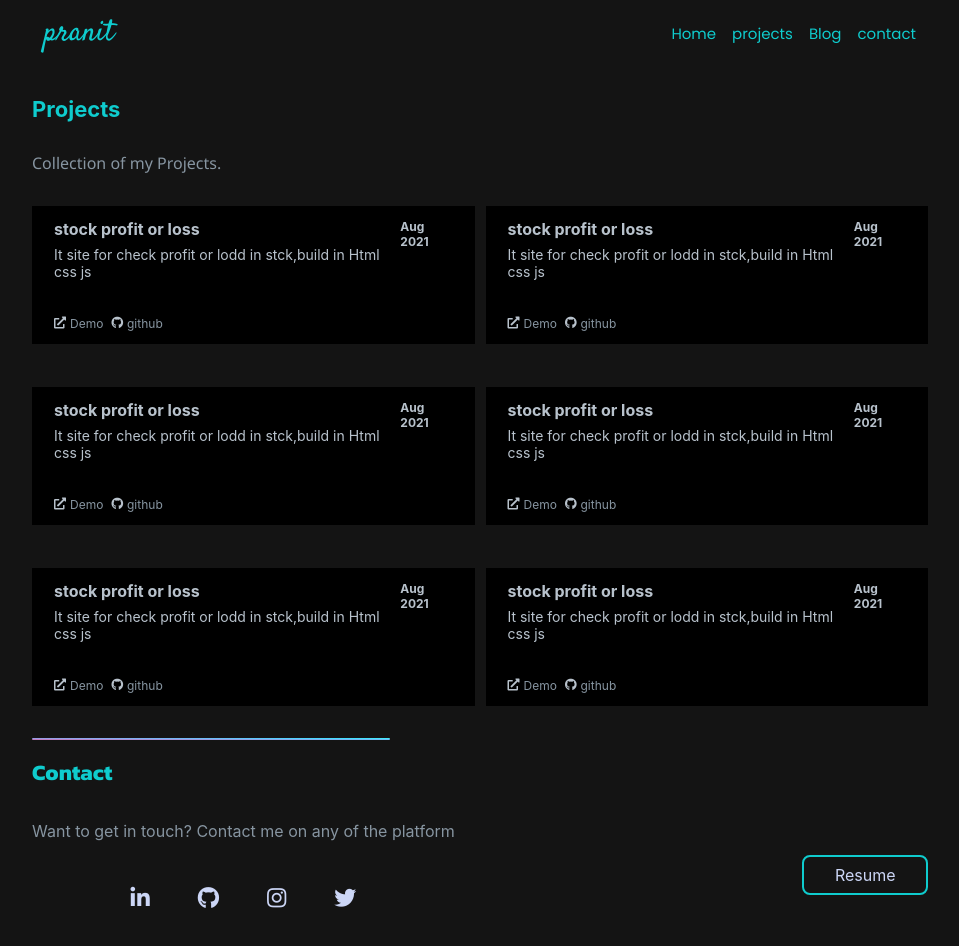
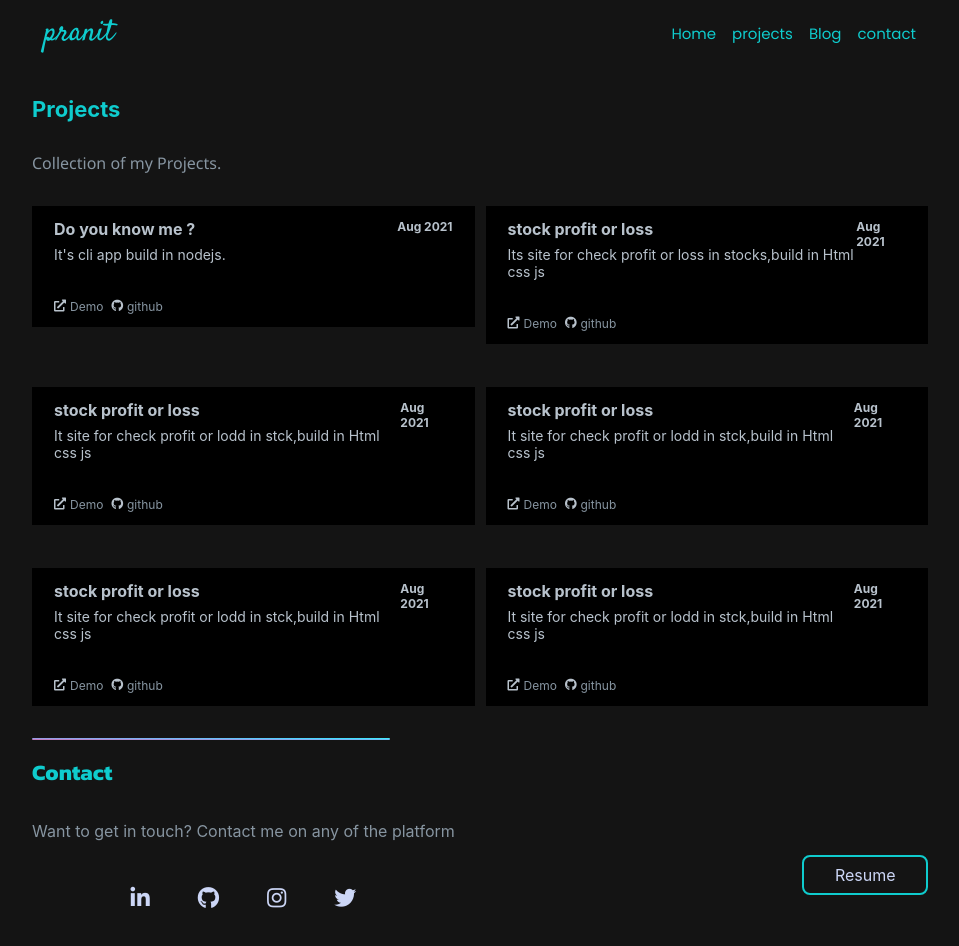
Before and after one commit to pranitcode/My-portfolio-v-1, a React (Create React App) app: page /project in a window 1280 px wide. Shown: the top 946 px of the page, without its empty margins (160-1119 px from the left). Built offline with nearby package versions, Linux system fonts and the light colour scheme.

Commit message:
mark one add

```diff
--- a/src/components/data/projectdata.js
+++ b/src/components/data/projectdata.js
@@ -3,21 +3,22 @@ export const ProjectData = [
   {
     show: true,
     id: '1',
-    project: "stock profit or loss",
-    github: "https://github.com/pranitcode/Stock-profit-loss-Mark-14-JS",
-    demo: "https://stock-profit-or-loss-mark14.netlify.app/",
-    about: "It site for check profit or lodd in stck,build in Html css js",
+    project: "Do you know me ?",
+    github: "https://github.com/pranitcode/DoYouKnowMe.git",
+    demo: "https://replit.com/@pranitcode/Do-you-know-me?embed=true",
+    about: "It's cli app build in nodejs.",
     date: "Aug 2021"
   },
   {
     show: true,
-    id: '1',
+    id: '2',
     project: "stock profit or loss",
     github: "https://github.com/pranitcode/Stock-profit-loss-Mark-14-JS",
     demo: "https://stock-profit-or-loss-mark14.netlify.app/",
-    about: "It site for check profit or lodd in stck,build in Html css js",
+    about: "Its site for check profit or loss in stocks,build in Html css js",
     date: "Aug 2021"
   },
+
   {
     show: false,
     id: '1',
```
